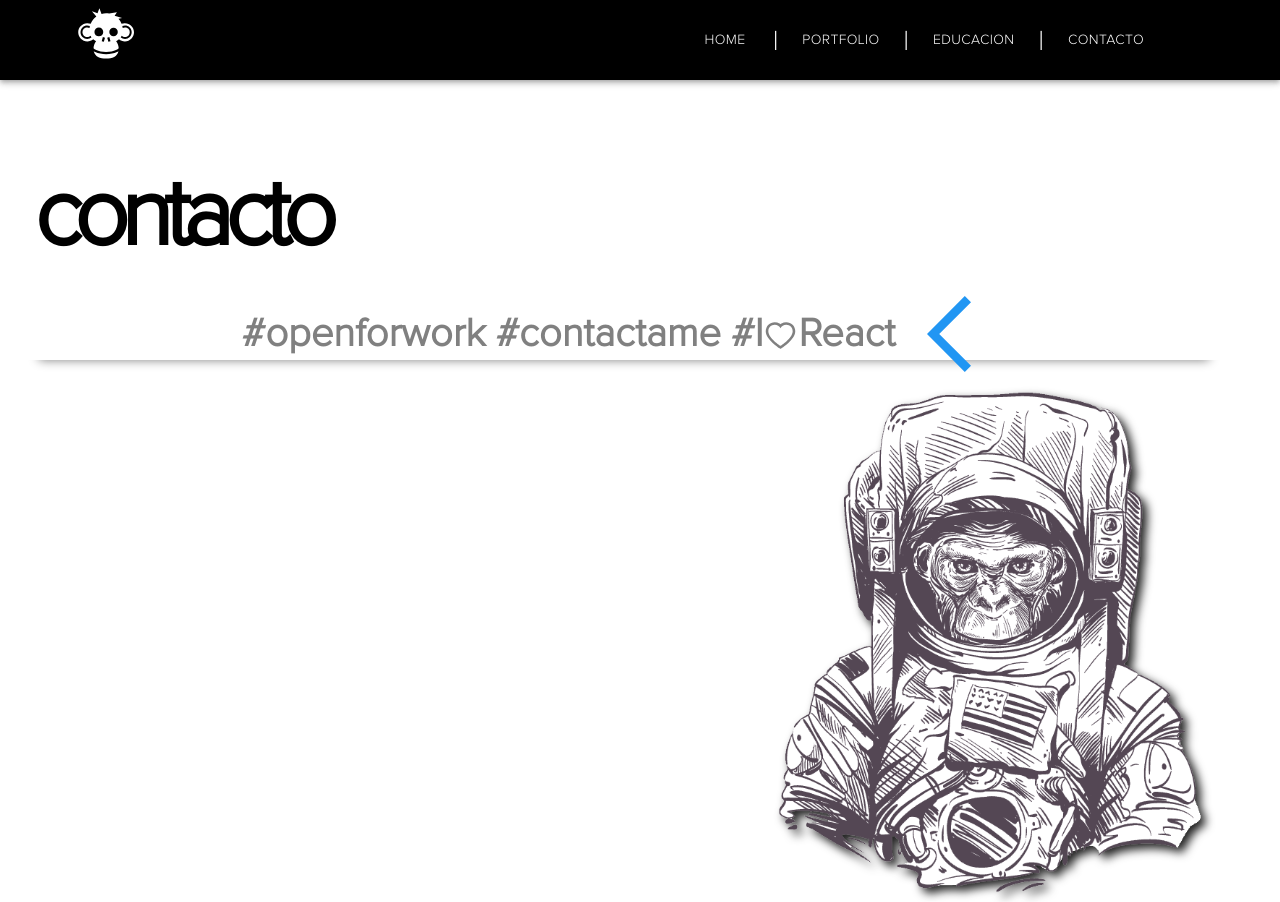
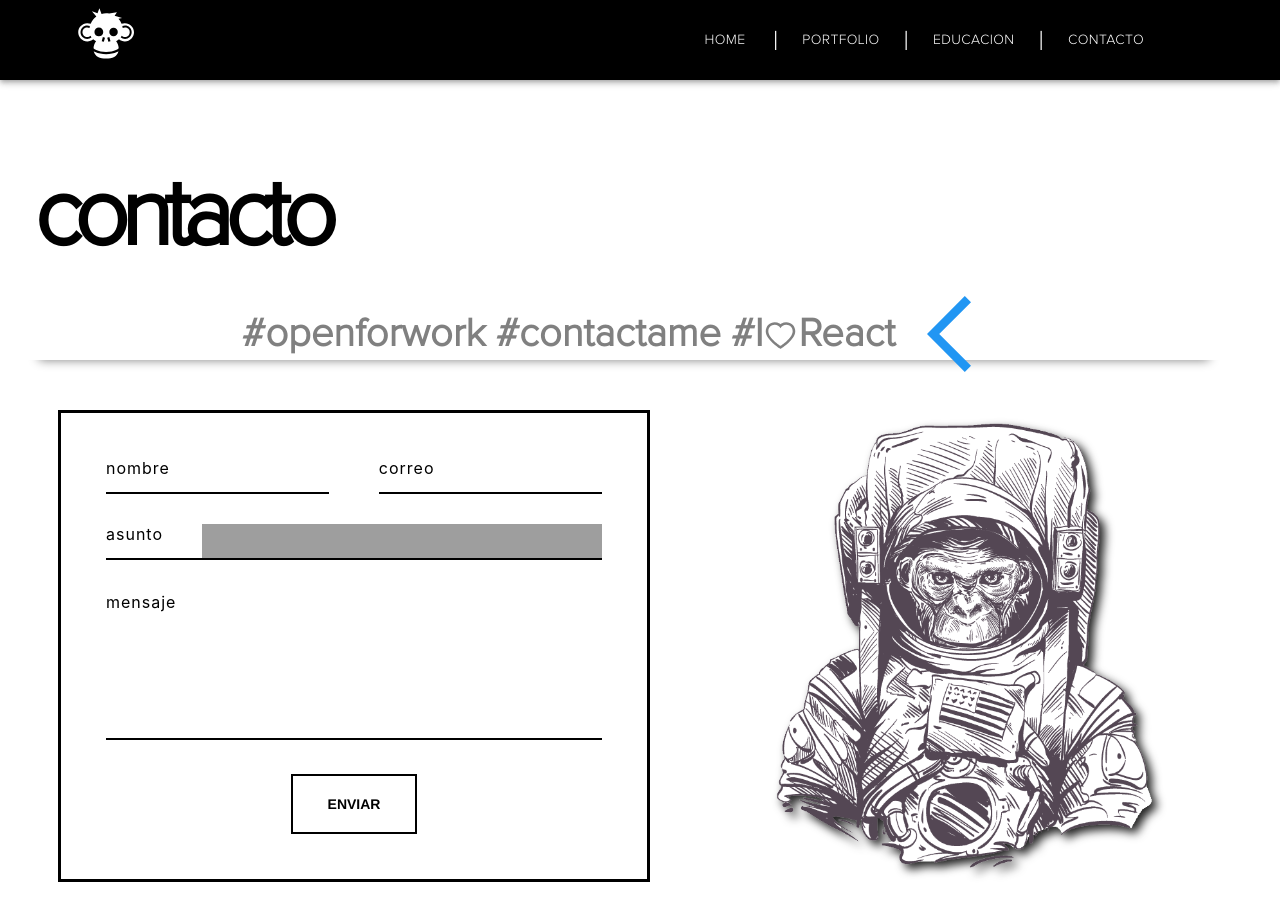
Before and after one commit to javierarancibia/work-porfolio, a React (Create React App) app: page / in a window 1280 px wide. Both pictures are taken after a click on the button "CONTACTO". Built offline with nearby package versions, Linux system fonts and the light colour scheme; grey boxes are pictures that could not be loaded.

Commit message:
added pokedex app

```diff
--- /dev/null
+++ b/src/components/ContactForm.css
@@ -0,0 +1,137 @@
+
+
+  .contact {
+    padding: 10px;
+    margin-top: 1rem;
+  }
+
+  button {
+    overflow: visible;
+  }
+
+  button, select {
+    text-transform: none;
+  }
+
+  button, input, select, textarea {
+    color: #000000;
+    font: inherit;
+    margin: 0;
+  }
+
+  input {
+    line-height: normal;
+  }
+
+  textarea {
+    overflow: auto;
+  }
+
+  #container {
+    border: solid 3px #000000;
+    margin: 0 auto;
+    max-width: 650px;
+    max-height: 650px;
+    position: relative;
+    width: 100%;
+  }
+
+  form {
+    padding: 45px;
+  }
+
+
+
+  .email {
+      float: right;
+      width: 45%;
+  }
+
+  input[type='text'], [type='email'], select, textarea {
+      background: none;
+    border: none;
+      border-bottom: solid 2px black;
+      color: black;
+      font-size: 1.000em;
+    font-weight: 400;
+    letter-spacing: 1px;
+      margin: 0em 0 1.875em 0;
+      padding: 0 0 0.875em 0;
+      width: 100%;
+      -webkit-box-sizing: border-box;
+      -moz-box-sizing: border-box;
+      -ms-box-sizing: border-box;
+      -o-box-sizing: border-box;
+      box-sizing: border-box;
+      -webkit-transition: all 0.3s;
+      -moz-transition: all 0.3s;
+      -ms-transition: all 0.3s;
+      -o-transition: all 0.3s;
+      transition: all 0.3s;
+  }
+
+  input[type='text']:focus, [type='email']:focus, textarea:focus {
+      outline: none;
+      padding: 0 0 0.875em 0;
+  }
+
+  .message {
+      float: none;
+  }
+
+  .name {
+      float: left;
+      width: 45%;
+  }
+
+  select {
+    background: url('http://web.missouri.edu/~blly4b/ISLT7360/FinalProject/FINAL/icon-ios7-arrow-down-32.png') no-repeat right;
+    -webkit-appearance: none;
+  }
+
+  select::-ms-expand {
+    display: none;
+  }
+
+  .subject {
+    width: 100%;
+  }
+
+  textarea {
+      line-height: 150%;
+      height: 150px;
+      resize: none;
+    width: 100%;
+  }
+
+  ::-webkit-input-placeholder {
+      color: black;
+  }
+
+  #form_button {
+    background: none;
+    border: solid 2px black;
+    color: black;
+    cursor: pointer;
+    display: inline-block;
+    font-family: Helvetica, Arial, sans-serif;
+    font-size: 14px;
+    font-weight: bold;
+    outline: none;
+    padding: 20px 35px;
+    text-transform: uppercase;
+    -webkit-transition: all 0.3s;
+      -moz-transition: all 0.3s;
+      -ms-transition: all 0.3s;
+      -o-transition: all 0.3s;
+      transition: all 0.3s;
+  }
+
+  .submit {
+    text-align: center;
+  }
+
+  #form_button:hover {
+    background: rgba(56, 121, 187);
+    color: #ffffff;
+  }
--- a/src/components/ContactForm.js
+++ b/src/components/ContactForm.js
@@ -1,11 +1,76 @@
-import React from 'react'
+import React from "react";
+import "./ContactForm.css";
+import AOS from "aos";
+import "aos/dist/aos.css";
+
+AOS.init();
 
 const ContactForm = () => {
-    return (
-        <div>
+  return (
+    <div
+      className="contact"
+      data-aos="fade-right"
+      data-aos-offset="200"
+      data-aos-delay="50"
+      data-aos-duration="1500"
+      data-aos-easing="ease-in-out"
+    >
+      <div id="container">
+        <form action="#" method="post" id="contact_form">
+          <div className="name">
+            <label for="name"></label>
 
-        </div>
-    )
-}
+            <input
+              type="text"
+              placeholder="nombre"
+              name="name"
+              id="name_input"
+              required
+            />
+          </div>
+          <div className="email">
+            <label for="email"></label>
+            <input
+              type="email"
+              placeholder="correo"
+              name="email"
+              id="email_input"
+              required
+            />
+          </div>
+          <div className="subject">
+            <label for="subject"></label>
+            <select
+              placeholder="subject line"
+              name="subject"
+              id="subject_input"
+              required
+            >
+              <option disabled hidden selected>
+                asunto
+              </option>
+              <option>Quiero contactarte para un trabajo...</option>
+              <option>Necesito tus servicios</option>
+            </select>
+          </div>
+          <div className="message">
+            <label for="message"></label>
+            <textarea
+              name="message"
+              placeholder="mensaje"
+              id="message_input"
+              cols="30"
+              rows="5"
+              required
+            ></textarea>
+          </div>
+          <div className="submit">
+            <input type="submit" value="enviar" id="form_button" />
+          </div>
+        </form>
+      </div>
+    </div>
+  );
+};
 
-export default ContactForm
+export default ContactForm;
--- a/src/components/PersonalPaper.js
+++ b/src/components/PersonalPaper.js
@@ -85,8 +85,8 @@ const PersonalPaper = (props) => {
       <Grid xs={3}>
           <img
             src={Monkey}
-            width="450"
-            style={{ marginLeft: "3rem" }}
+            width="400"
+            style={{ marginLeft: "3rem", marginTop: "2rem" }}
             alt="Spinner"
             className="monkeyAstronaut"
             data-aos="fade-left"
--- a/src/components/PortfolioComponent.js
+++ b/src/components/PortfolioComponent.js
@@ -90,7 +90,7 @@ const PortfolioComponent = () => {
       name: "Ricomida",
       desc: "Diseño UI de Landing Page para restaurante local. ",
       tech: "#javascript #JQuery #htmlCss",
-      img: "https://media-exp1.licdn.com/dms/image/C4D2DAQHAkYC8cA83uw/profile-treasury-image-shrink_8192_8192/0/1607444909140?e=1631754000&v=beta&t=b2b0Bwpok39F2Ww5b_Zv4G4Hg3jkCwZt3DlD2FVE7d4",
+      img: "https://user-images.githubusercontent.com/69688629/133955018-0d35bb6c-e1a7-4e26-8c14-6adfef8db4fd.png",
       link: "https://javierarancibia.github.io/ricomida/",
     },
     {
@@ -101,9 +101,24 @@ const PortfolioComponent = () => {
       link: "https://javierarancibia.github.io/portafolio/",
     },
     {
+      name: "Juego Piedra-Papel-Tijera",
+      desc: "Juego del tradicional cachipun desarrollado en ReactJS y Bootstrap ",
+      tech: "#reactJs #bootstrap #htmlCss",
+      img: "https://user-images.githubusercontent.com/69688629/133954763-8f4c9464-6875-4144-9a49-c2f208917c4f.png",
+      link: "https://javierarancibia.github.io/RockPaperScissorsReactGame/",
+    },
+    {
+      name: "React-RubyOnRails Pokedex",
+      desc: "App de prueba con PokeApi y Ruby on Rails con React de Webpack",
+      tech: "#reactJs #bootstrap #RubyOnRails #Webpack",
+      img: "https://user-images.githubusercontent.com/69688629/137804238-f852cc07-0e97-4c50-b866-d42ff4fc54a6.png",
+      link: "https://pure-retreat-87325.herokuapp.com/",
+    },
+    {
       name: "...actualmente programando",
       desc: "...siempre programando",
       img: "https://media3.giphy.com/media/y5gCdhnsGnKRh20TnE/giphy.gif?cid=790b761107ddfd218677db6570dd5a6db0eb9bbf68d779f6&rid=giphy.gif&ct=g",
+      link: "https://github.com/javierarancibia"
     },
   ];
 
```
